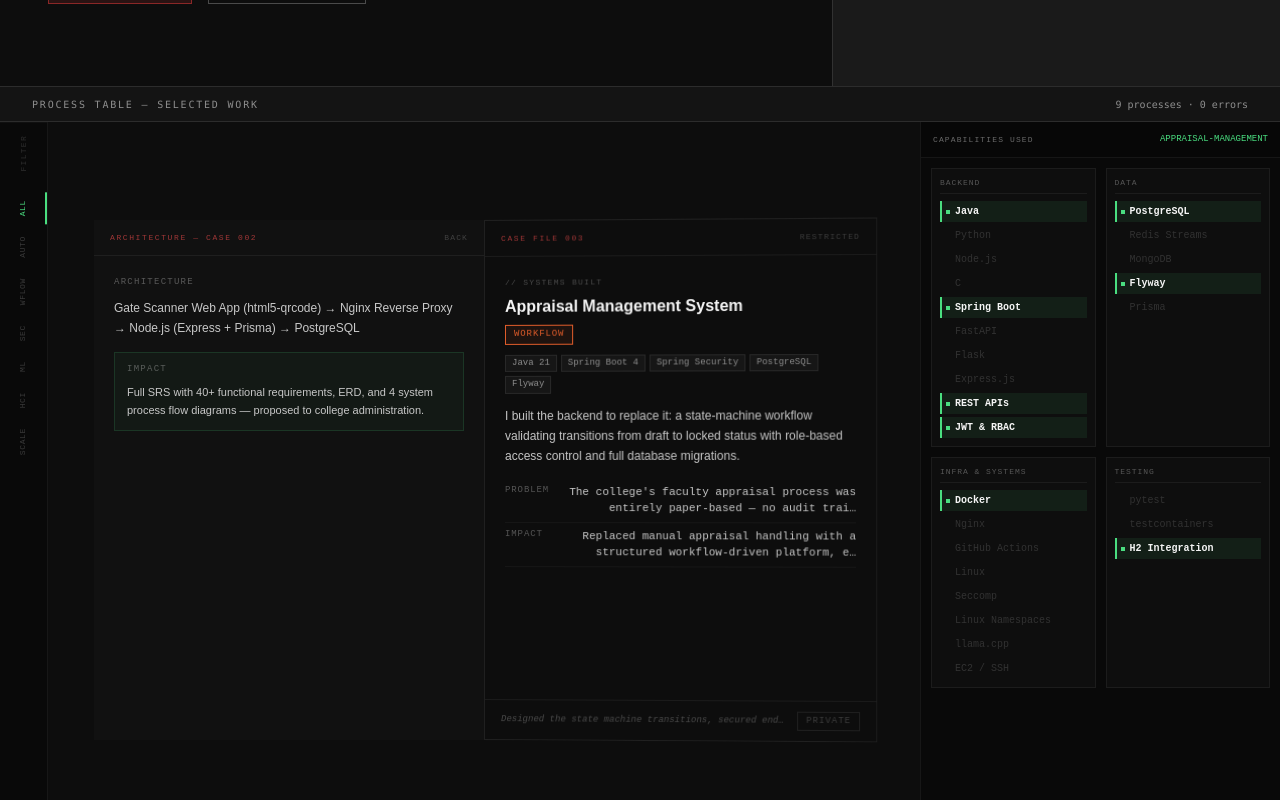
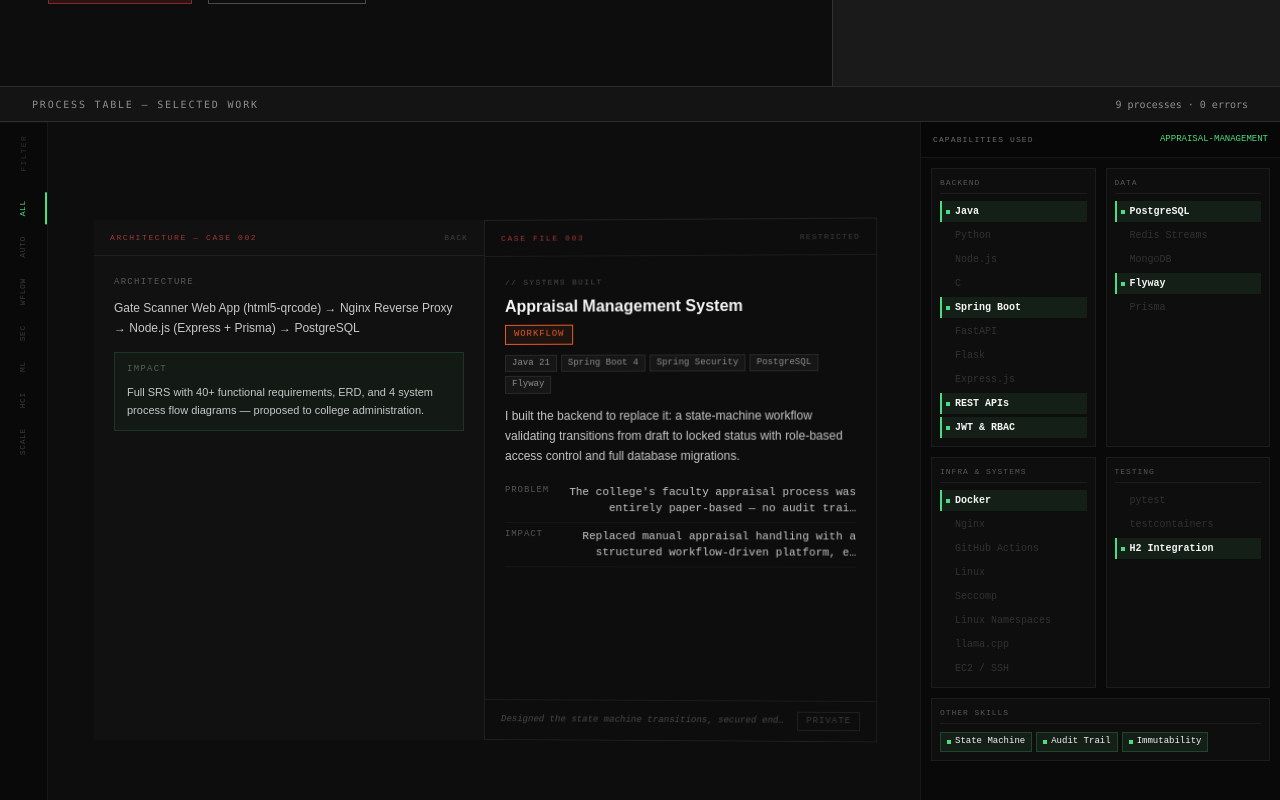
Before and after one commit to sharmavaibhav31/sharmavaibhav31.github.io, a React (Vite) app: page / in a window 1280 px wide. Shown: the part 762-1562 px from the top of the page. Built offline with nearby package versions, Linux system fonts and the light colour scheme.

Commit message:
updated capabilities section

```diff
--- a/src/components/sections/SkillsPanel.tsx
+++ b/src/components/sections/SkillsPanel.tsx
@@ -1,5 +1,5 @@
 // SkillsPanel.tsx
-// Displays tech capabilities in a 2x2 grid and highlights skills used in the currently focused project.
+// Displays tech capabilities in a 2x2 grid, highlights active skills, and lists additional project-specific skills.
 
 import React from 'react';
 
@@ -42,6 +42,20 @@ const skillProjectMap: Record<string, string[]> = {
     'H2 Integration': ['timetable-scheduler', 'appraisal-management'],
 };
 
+// ── CUSTOM OTHER SKILLS PLACEHOLDERS PER PROJECT ─────────────────────────────
+// You can edit or add custom skills for each project ID here.
+const otherSkillsMap: Record<string, string[]> = {
+    'arachnode':           ['Scrapy', 'Playwright', 'APScheduler', 'Ollama', 'OSINT'],
+    'hpms':                ['QR Codes', 'html5-qrcode', 'node-cron', 'SMTP'],
+    'appraisal-management':['State Machine', 'Audit Trail', 'Immutability'],
+    'timetable-scheduler': ['Constraint Propagation', 'Apache POI', 'H2 Ephemeral'],
+    'trailhead-tracker':   ['OpenPyXL', 'RapidFuzz', 'Aura Client'],
+    'offline-ai-shell':    ['TinyLlama-1.1B', 'CMake', 'rlimits'],
+    'moodharmonics':       ['MusicGen', 'YAMNet', 'GTZAN Classifier'],
+    'air-notepad':         ['OpenCV', 'MediaPipe', 'NumPy', 'Hand Landmarks'],
+    'urlshortener':        ['Base62 Encoding', 'Cache-Aside', 'Connection Pooling'],
+};
+
 interface SkillCategory {
     category: string;
     skills: string[];
@@ -67,6 +81,9 @@ const SKILL_CATEGORIES: SkillCategory[] = [
 ];
 
 export const SkillsPanel: React.FC<SkillsPanelProps> = ({ activeProject }) => {
+    const activeId = activeProject?.id ?? '';
+    const otherSkills = activeId ? (otherSkillsMap[activeId] ?? []) : [];
+
     return (
         <div
             style={{
@@ -133,18 +150,24 @@ export const SkillsPanel: React.FC<SkillsPanelProps> = ({ activeProject }) => {
                 </span>
             </div>
 
-            {/* ── PANEL BODY — 2x2 GRID ───────────────────────────────────── */}
+            {/* ── PANEL BODY ──────────────────────────────────────────────── */}
             <div
                 className="skills-panel-body"
                 style={{
                     flex: 1,
                     overflowY: 'auto',
+                    display: 'flex',
+                    flexDirection: 'column',
+                }}
+            >
+                {/* ── 2x2 GRID FOR CORE CATEGORIES ─────────────────────────── */}
+                <div
+                    style={{
                         display: 'grid',
                         gridTemplateColumns: '1fr 1fr',
                         gap: 10,
                         padding: 10,
                         boxSizing: 'border-box',
-                    alignContent: 'start',
                     }}
                 >
                     {SKILL_CATEGORIES.map(({ category, skills }) => (
@@ -246,6 +269,77 @@ export const SkillsPanel: React.FC<SkillsPanelProps> = ({ activeProject }) => {
                         </div>
                     ))}
                 </div>
+
+                {/* ── OTHER SKILLS SECTION ───────────────────────────────── */}
+                <div
+                    style={{
+                        margin: '0 10px 10px',
+                        padding: '8px',
+                        background: 'rgba(255,255,255,0.02)',
+                        border: '0.5px solid rgba(255,255,255,0.06)',
+                        display: 'flex',
+                        flexDirection: 'column',
+                        gap: 6,
+                        boxSizing: 'border-box',
+                    }}
+                >
+                    <div
+                        style={{
+                            fontFamily: 'monospace',
+                            fontSize: 8,
+                            letterSpacing: '0.12em',
+                            color: 'rgba(255,255,255,0.3)',
+                            borderBottom: '0.5px solid rgba(255,255,255,0.06)',
+                            paddingBottom: 4,
+                        }}
+                    >
+                        OTHER SKILLS
+                    </div>
+
+                    <div style={{ display: 'flex', flexWrap: 'wrap', gap: 4, paddingTop: 2 }}>
+                        {otherSkills.length > 0 ? (
+                            otherSkills.map(skill => (
+                                <div
+                                    key={skill}
+                                    style={{
+                                        display: 'flex',
+                                        alignItems: 'center',
+                                        padding: '2px 6px',
+                                        borderRadius: 2,
+                                        background: activeProject ? 'rgba(74,222,128,0.08)' : 'rgba(255,255,255,0.03)',
+                                        border: '0.5px solid ' + (activeProject ? 'rgba(74,222,128,0.2)' : 'rgba(255,255,255,0.06)'),
+                                        boxSizing: 'border-box',
+                                    }}
+                                >
+                                    <div
+                                        style={{
+                                            width: 4,
+                                            height: 4,
+                                            borderRadius: '50%',
+                                            background: '#4ade80',
+                                            marginRight: 4,
+                                            opacity: activeProject ? 1 : 0,
+                                        }}
+                                    />
+                                    <span
+                                        style={{
+                                            fontFamily: 'monospace',
+                                            fontSize: 9,
+                                            color: activeProject ? '#f5f5f5' : 'rgba(255,255,255,0.3)',
+                                        }}
+                                    >
+                                        {skill}
+                                    </span>
+                                </div>
+                            ))
+                        ) : (
+                            <span style={{ fontFamily: 'monospace', fontSize: 9, color: 'rgba(255,255,255,0.2)' }}>
+                                // Select a project to view specialized tech
+                            </span>
+                        )}
+                    </div>
+                </div>
+            </div>
         </div>
     );
 };
```
Lines whose indentation alone changed are shown as unchanged.
